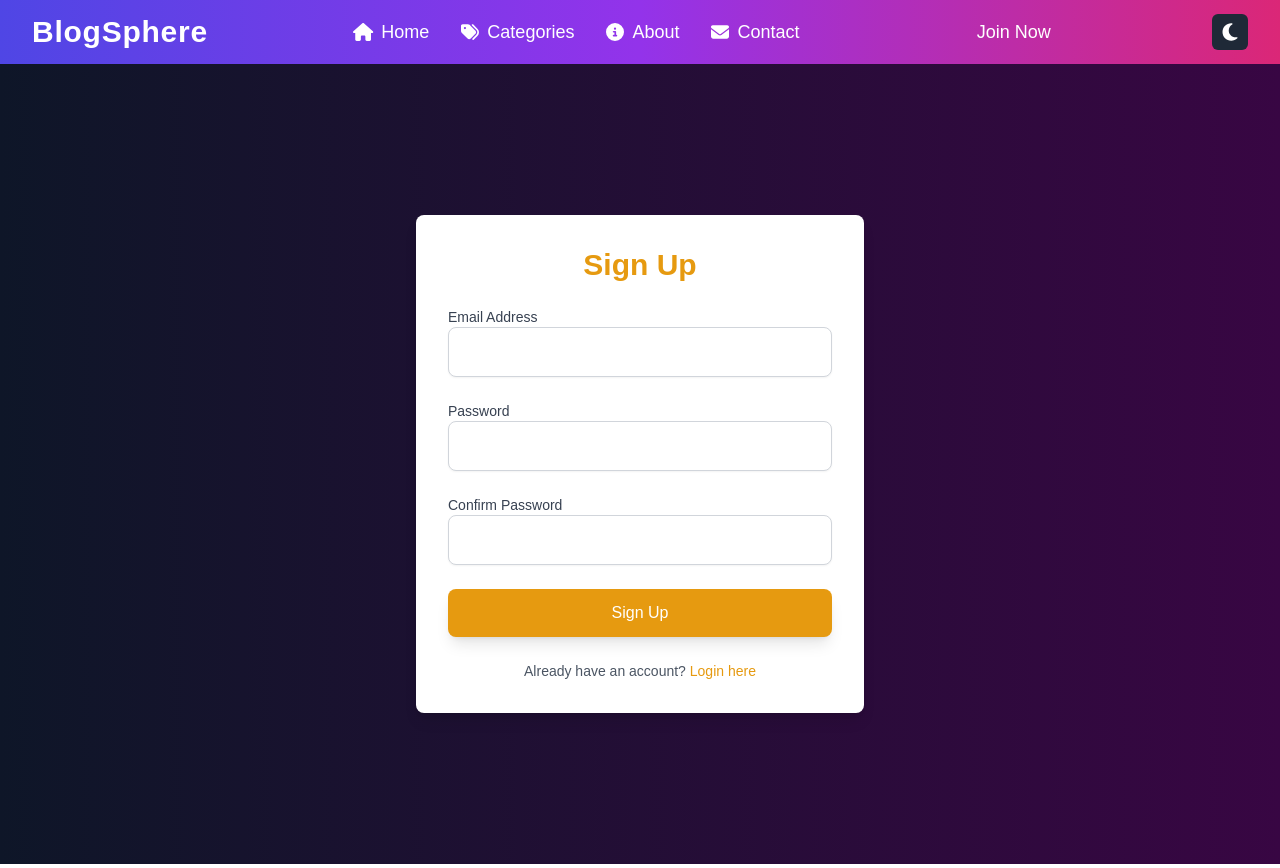
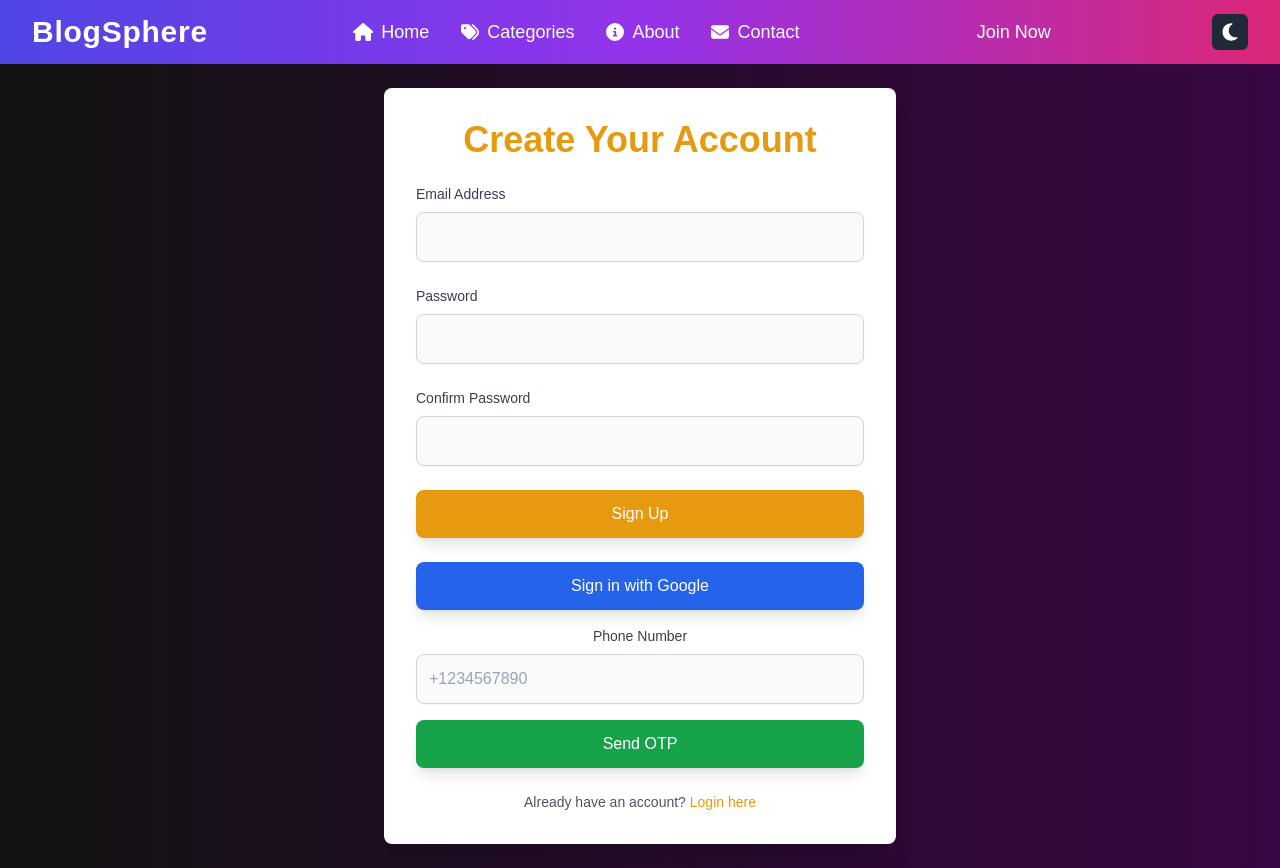
Before and after one commit to zahidx/blog, a Next.js app: page /signup in a window 1280 px wide. Built offline with nearby package versions, Linux system fonts and the light colour scheme; no server answers.

Commit message:
signup page

```diff
--- /dev/null
+++ b/app/components/firebaseConfig.js
@@ -0,0 +1,26 @@
+// Import the functions you need from the SDKs
+import { initializeApp } from "firebase/app";
+import { getAuth } from "firebase/auth";
+import { getAnalytics } from "firebase/analytics";
+
+// Firebase configuration with environment variables
+const firebaseConfig = {
+  apiKey: process.env.NEXT_PUBLIC_FIREBASE_API_KEY,
+  authDomain: process.env.NEXT_PUBLIC_FIREBASE_AUTH_DOMAIN,
+  projectId: process.env.NEXT_PUBLIC_FIREBASE_PROJECT_ID,
+  storageBucket: process.env.NEXT_PUBLIC_FIREBASE_STORAGE_BUCKET,
+  messagingSenderId: process.env.NEXT_PUBLIC_FIREBASE_MESSAGING_SENDER_ID,
+  appId: process.env.NEXT_PUBLIC_FIREBASE_APP_ID,
+  measurementId: process.env.NEXT_PUBLIC_FIREBASE_MEASUREMENT_ID,
+};
+
+// Initialize Firebase
+const app = initializeApp(firebaseConfig);
+
+// Optional: Initialize Analytics if you're using it
+let analytics;
+if (typeof window !== "undefined") {
+  analytics = getAnalytics(app);
+}
+
+export { app, analytics };
--- a/app/signup/page.js
+++ b/app/signup/page.js
@@ -1,40 +1,129 @@
-// app/signup/page.js (if you are using App Router)
-
 'use client';
 
 import { useState } from 'react';
 import { useRouter } from 'next/navigation';
+import {
+  getAuth,
+  createUserWithEmailAndPassword,
+  signInWithPopup,
+  GoogleAuthProvider,
+  RecaptchaVerifier,
+  signInWithPhoneNumber,
+} from 'firebase/auth';
+import { app } from '../components/firebaseConfig'; // Import the initialized Firebase app
 
 export default function Signup() {
   const [email, setEmail] = useState('');
   const [password, setPassword] = useState('');
   const [confirmPassword, setConfirmPassword] = useState('');
+  const [phone, setPhone] = useState('');
+  const [otp, setOtp] = useState('');
   const [error, setError] = useState(null);
+  const [loading, setLoading] = useState(false);
+  const [otpSent, setOtpSent] = useState(false);
 
-  const router = useRouter(); // Here, we use next/navigation for App Router.
+  const router = useRouter();
+  const auth = getAuth(app);
 
+  // Google Sign-In Handler
+  const handleGoogleSignIn = async () => {
+    const provider = new GoogleAuthProvider();
+    try {
+      const result = await signInWithPopup(auth, provider);
+      console.log('Google Sign-In successful:', result.user);
+      router.push('/dashboard'); // Redirect to a dashboard or appropriate page
+    } catch (error) {
+      setError(error.message);
+    }
+  };
+
+  // Phone Number Sign-In Handlers
+  const setupRecaptcha = () => {
+    if (!window.recaptchaVerifier) {
+      window.recaptchaVerifier = new RecaptchaVerifier(
+        'recaptcha-container',
+        {
+          size: 'invisible',
+          callback: () => {
+            console.log('Recaptcha verified');
+          },
+        },
+        auth
+      );
+    }
+  };
+
+  const handleSendOtp = async () => {
+    setError(null);
+    if (!phone) {
+      setError('Please enter a valid phone number.');
+      return;
+    }
+    try {
+      setupRecaptcha();
+      const appVerifier = window.recaptchaVerifier;
+
+      const confirmationResult = await signInWithPhoneNumber(auth, phone, appVerifier);
+      window.confirmationResult = confirmationResult; // Save confirmation result for later OTP verification
+      setOtpSent(true);
+
+      console.log('OTP sent successfully!');
+    } catch (error) {
+      setError(error.message);
+      console.error('Error sending OTP:', error);
+    }
+  };
+
+  const handleVerifyOtp = async () => {
+    try {
+      const confirmationResult = window.confirmationResult;
+      const result = await confirmationResult.confirm(otp);
+      console.log('Phone Sign-In successful:', result.user);
+      router.push('/dashboard'); // Redirect to a dashboard or appropriate page
+    } catch (error) {
+      setError('Invalid OTP. Please try again.');
+    }
+  };
+
+  // Email/Password Sign-Up Handler
   const handleSubmit = async (e) => {
     e.preventDefault();
+    setError(null);
+
     if (password !== confirmPassword) {
       setError('Passwords do not match');
       return;
     }
+
+    setLoading(true);
+
     try {
-      // Here, integrate Firebase or any signup logic
-      router.push('/login'); // Navigate after successful signup
+      await createUserWithEmailAndPassword(auth, email, password);
+      setLoading(false);
+      router.push('/login'); // Navigate to the login page after signup
     } catch (error) {
-      setError('Error creating account: ' + error.message);
+      setLoading(false);
+      setError(error.message);
     }
   };
 
   return (
-    <div className="min-h-screen bg-gradient-to-r from-[#0E1628] to-[#380643] flex items-center justify-center p-6">
-      <div className="max-w-md w-full bg-white p-8 rounded-lg shadow-lg">
-        <h2 className="text-3xl font-bold text-center text-[#E69A10] mb-6">Sign Up</h2>
-        {error && <p className="text-red-500 text-center mb-4">{error}</p>}
+    <div className="min-h-screen bg-gradient-to-r from-[#121212] to-[#380643] dark:from-gray-900 dark:to-gray-800 flex items-center justify-center p-6">
+      <div className="max-w-lg w-full bg-white dark:bg-gray-900 p-8 rounded-lg shadow-xl">
+        <h2 className="text-4xl font-bold text-center text-[#E69A10] dark:text-[#F9C646] mb-6">
+          Create Your Account
+        </h2>
+
+        {error && (
+          <div className="mb-4 p-3 text-red-700 bg-red-100 border border-red-300 rounded-lg">
+            {error}
+          </div>
+        )}
+
+        {/* Email/Password Sign-Up Form */}
         <form onSubmit={handleSubmit} className="space-y-6">
           <div>
-            <label htmlFor="email" className="block text-sm font-medium text-gray-700">
+            <label htmlFor="email" className="block text-sm font-medium text-gray-700 dark:text-gray-300">
               Email Address
             </label>
             <input
@@ -43,12 +132,12 @@ export default function Signup() {
               value={email}
               onChange={(e) => setEmail(e.target.value)}
               required
-              className="w-full p-3 border border-gray-300 rounded-lg shadow-sm"
+              className="w-full p-3 mt-2 border border-gray-300 dark:border-gray-600 bg-gray-50 dark:bg-gray-800 text-gray-900 dark:text-gray-100 rounded-lg focus:ring-[#E69A10] focus:border-[#E69A10] shadow-sm"
             />
           </div>
 
           <div>
-            <label htmlFor="password" className="block text-sm font-medium text-gray-700">
+            <label htmlFor="password" className="block text-sm font-medium text-gray-700 dark:text-gray-300">
               Password
             </label>
             <input
@@ -57,12 +146,12 @@ export default function Signup() {
               value={password}
               onChange={(e) => setPassword(e.target.value)}
               required
-              className="w-full p-3 border border-gray-300 rounded-lg shadow-sm"
+              className="w-full p-3 mt-2 border border-gray-300 dark:border-gray-600 bg-gray-50 dark:bg-gray-800 text-gray-900 dark:text-gray-100 rounded-lg focus:ring-[#E69A10] focus:border-[#E69A10] shadow-sm"
             />
           </div>
 
           <div>
-            <label htmlFor="confirmPassword" className="block text-sm font-medium text-gray-700">
+            <label htmlFor="confirmPassword" className="block text-sm font-medium text-gray-700 dark:text-gray-300">
               Confirm Password
             </label>
             <input
@@ -71,20 +160,77 @@ export default function Signup() {
               value={confirmPassword}
               onChange={(e) => setConfirmPassword(e.target.value)}
               required
-              className="w-full p-3 border border-gray-300 rounded-lg shadow-sm"
+              className="w-full p-3 mt-2 border border-gray-300 dark:border-gray-600 bg-gray-50 dark:bg-gray-800 text-gray-900 dark:text-gray-100 rounded-lg focus:ring-[#E69A10] focus:border-[#E69A10] shadow-sm"
             />
           </div>
 
           <button
             type="submit"
-            className="w-full py-3 mt-4 bg-[#E69A10] text-white rounded-lg shadow-lg hover:bg-[#E5970F] transition duration-300"
+            className={`w-full py-3 mt-4 text-white bg-[#E69A10] rounded-lg shadow-lg hover:bg-[#E5970F] transition duration-300 ${
+              loading ? 'cursor-not-allowed opacity-70' : ''
+            }`}
+            disabled={loading}
           >
-            Sign Up
+            {loading ? 'Signing Up...' : 'Sign Up'}
           </button>
         </form>
-        <p className="mt-6 text-center text-sm text-gray-600">
-          Already have an account?{" "}
-          <a href="/login" className="text-[#E69A10] hover:underline">
+
+        <div className="mt-6 text-center space-y-4">
+          <button
+            onClick={handleGoogleSignIn}
+            className="w-full py-3 text-white bg-blue-600 rounded-lg shadow-lg hover:bg-blue-500 transition duration-300"
+          >
+            Sign in with Google
+          </button>
+
+          <div>
+            <label htmlFor="phone" className="block text-sm font-medium text-gray-700 dark:text-gray-300">
+              Phone Number
+            </label>
+            <input
+              type="text"
+              id="phone"
+              value={phone}
+              onChange={(e) => setPhone(e.target.value)}
+              placeholder="+1234567890"
+              className="w-full p-3 mt-2 border border-gray-300 dark:border-gray-600 bg-gray-50 dark:bg-gray-800 text-gray-900 dark:text-gray-100 rounded-lg focus:ring-[#E69A10] focus:border-[#E69A10] shadow-sm"
+            />
+            {!otpSent && (
+              <button
+                onClick={handleSendOtp}
+                className="w-full py-3 mt-4 text-white bg-green-600 rounded-lg shadow-lg hover:bg-green-500 transition duration-300"
+              >
+                Send OTP
+              </button>
+            )}
+
+            {otpSent && (
+              <div className="mt-4">
+                <label htmlFor="otp" className="block text-sm font-medium text-gray-700 dark:text-gray-300">
+                  Enter OTP
+                </label>
+                <input
+                  type="text"
+                  id="otp"
+                  value={otp}
+                  onChange={(e) => setOtp(e.target.value)}
+                  className="w-full p-3 mt-2 border border-gray-300 dark:border-gray-600 bg-gray-50 dark:bg-gray-800 text-gray-900 dark:text-gray-100 rounded-lg focus:ring-[#E69A10] focus:border-[#E69A10] shadow-sm"
+                />
+                <button
+                  onClick={handleVerifyOtp}
+                  className="w-full py-3 mt-4 text-white bg-green-600 rounded-lg shadow-lg hover:bg-green-500 transition duration-300"
+                >
+                  Verify OTP
+                </button>
+              </div>
+            )}
+          </div>
+          <div id="recaptcha-container"></div>
+        </div>
+
+        <p className="mt-6 text-center text-sm text-gray-600 dark:text-gray-400">
+          Already have an account?{' '}
+          <a href="/login" className="text-[#E69A10] dark:text-[#F9C646] hover:underline">
             Login here
           </a>
         </p>
--- a/package.json
+++ b/package.json
@@ -16,6 +16,7 @@
     "@fortawesome/react-fontawesome": "^0.2.2",
     "@heroicons/react": "^2.2.0",
     "animate.css": "^4.1.1",
+    "firebase": "^11.2.0",
     "framer-motion": "^12.0.6",
     "next": "15.1.6",
     "react": "^19.0.0",
```
Also changed, not shown: 1 other file (tests, documents, lock files or other folders).
